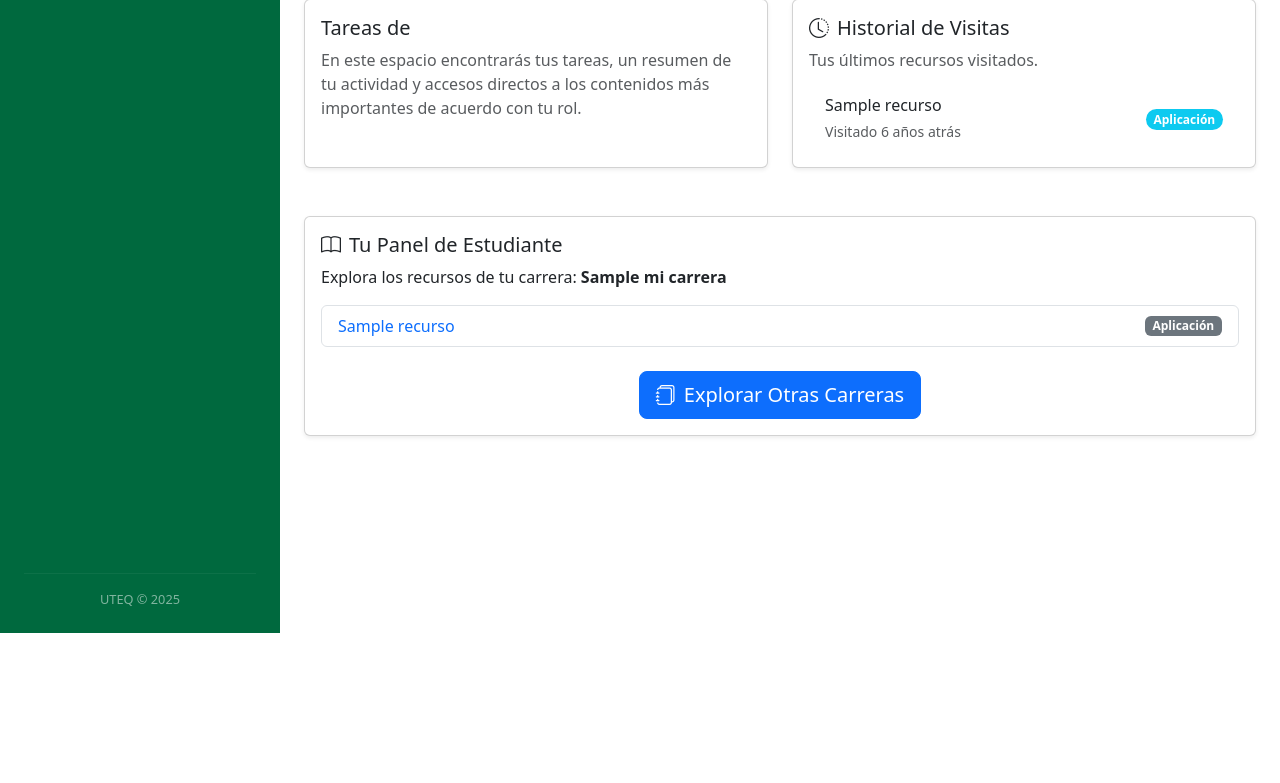
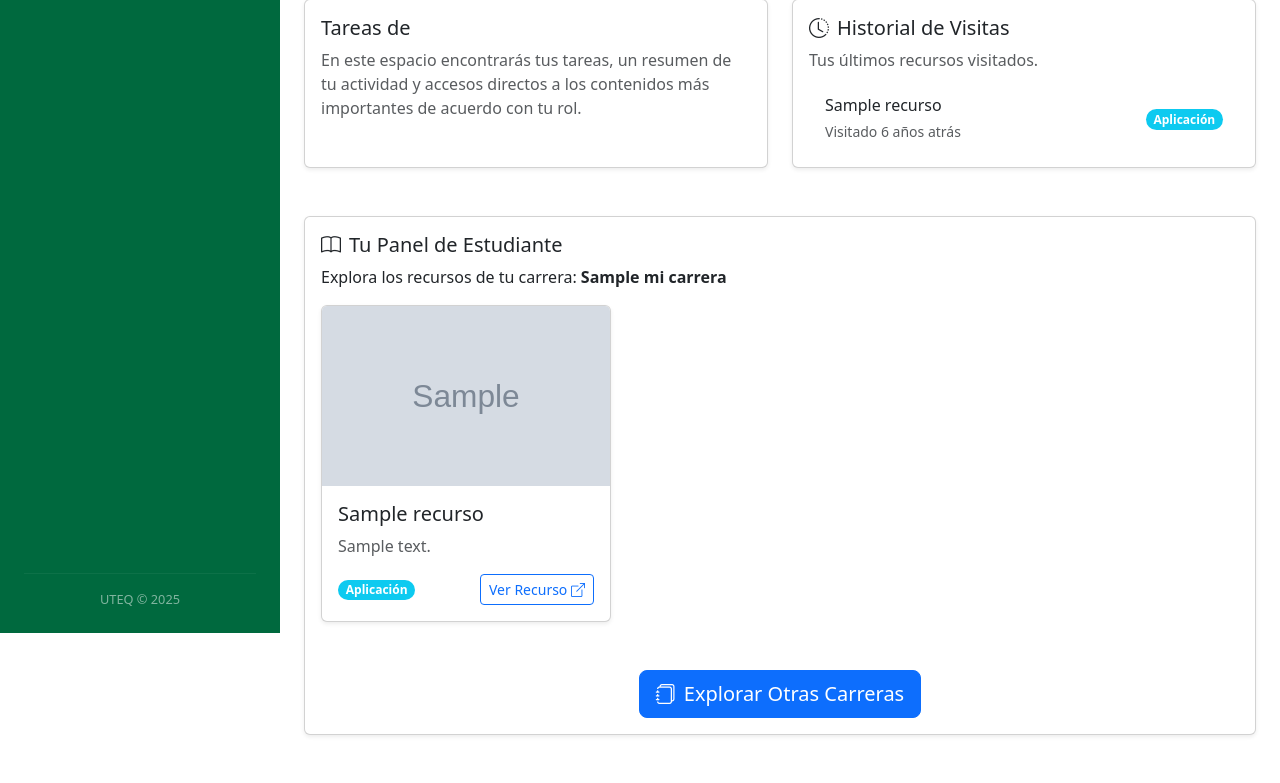
Before and after one commit to iMouraad/ProyectoDirectoriosIA, a Django app: template portal_uteq/recursos/templates/recursos/dashboard.html in a window 1280 px wide. Shown: the part 167-950 px from the top of the page. Before the commit the page ends 800 px from the top, so only its background shows below. Run offline with Django 5.2, Linux system fonts and the light colour scheme; tables that the repository leaves empty hold one stand-in row (values such as "Sample post"); the template is opened without the code that fills it: values that come from a table or form of the project are taken from there, most other values are stand-ins (such as "Sample title", 1, 10 or a date in 2020); grey boxes marked "Sample" are stand-in pictures.

Commit message:
feat: Display student dashboard resources as cards

```diff
--- a/portal_uteq/recursos/templates/recursos/dashboard.html
+++ b/portal_uteq/recursos/templates/recursos/dashboard.html
@@ -155,18 +155,29 @@
             <h2 class="card-title h5"><i class="bi bi-book me-2"></i>Tu Panel de Estudiante</h2>
             {% if mi_carrera %}
                 <p>Explora los recursos de tu carrera: <strong>{{ mi_carrera.nombre }}</strong></p>
-                <ul class="list-group mt-3">
+                <div class="row mt-3">
                     {% for recurso in recursos_mi_carrera %}
-                        <li class="list-group-item d-flex justify-content-between align-items-center">
-                            <a href="{{ recurso.url_externa }}" target="_blank" class="text-decoration-none">
-                                {{ recurso.nombre }}
-                            </a>
-                            <span class="badge bg-secondary">{{ recurso.get_tipo_display }}</span>
-                        </li>
+                    <div class="col-md-4 mb-4">
+                        <div class="card shadow-sm h-100">
+                            {% if recurso.imagen %}
+                                <img src="{{ recurso.imagen.url }}" class="card-img-top" alt="{{ recurso.nombre }}" style="height: 180px; object-fit: cover;">
+                            {% endif %}
+                            <div class="card-body d-flex flex-column">
+                                <h5 class="card-title">{{ recurso.nombre }}</h5>
+                                <p class="card-text text-muted flex-grow-1">{{ recurso.descripcion|truncatechars:100 }}</p>
+                                <div class="d-flex justify-content-between align-items-center mt-auto">
+                                    <span class="badge bg-info rounded-pill">{{ recurso.get_tipo_display }}</span>
+                                    <a href="{{ recurso.url_externa }}" target="_blank" class="btn btn-sm btn-outline-primary">Ver Recurso <i class="bi bi-box-arrow-up-right"></i></a>
+                                </div>
+                            </div>
+                        </div>
+                    </div>
                     {% empty %}
-                        <li class="list-group-item">No hay recursos aprobados para tu carrera aún.</li>
+                    <div class="col-12">
+                        <p class="list-group-item">No hay recursos aprobados para tu carrera aún.</p>
+                    </div>
                     {% endfor %}
-                </ul>
+                </div>
                 <div class="mt-4 text-center">
                     <a href="{% url 'recursos:career_list' %}" class="btn btn-primary btn-lg">
                         <i class="bi bi-journals me-2"></i>Explorar Otras Carreras
```
